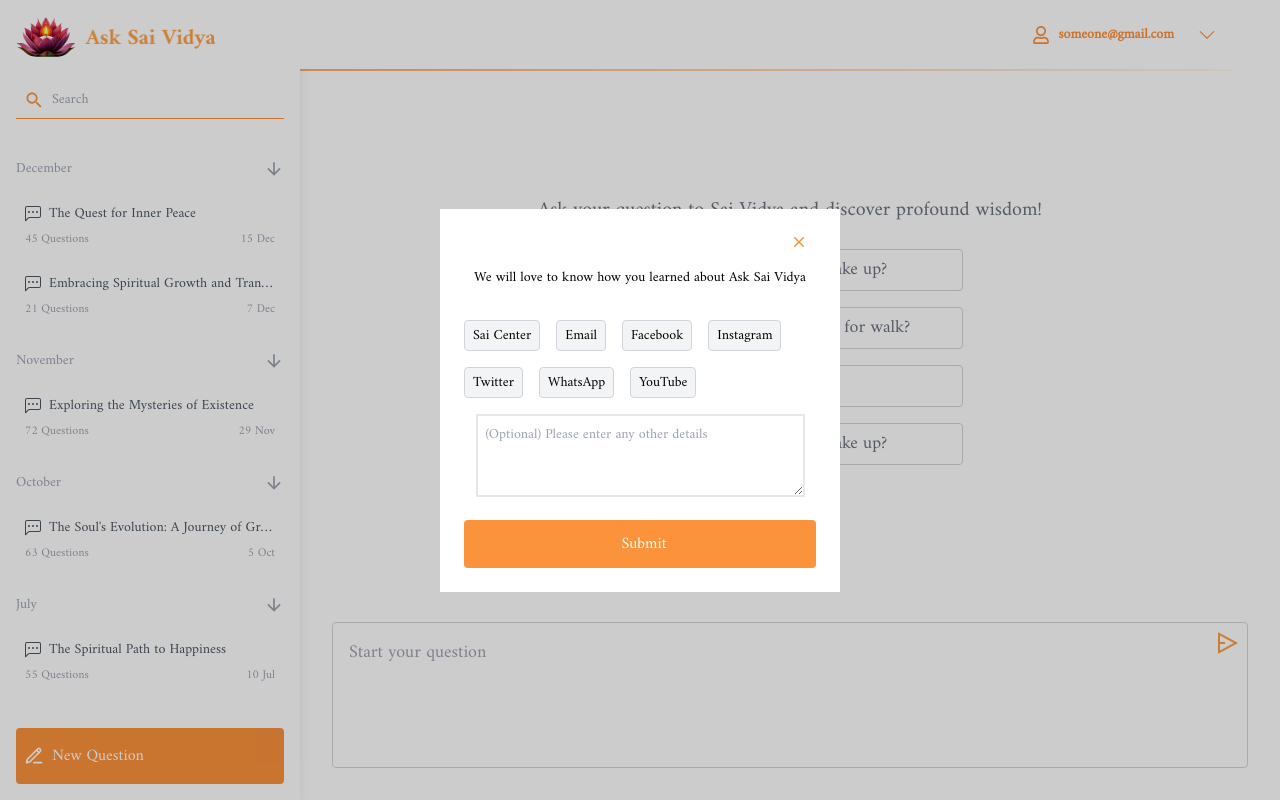
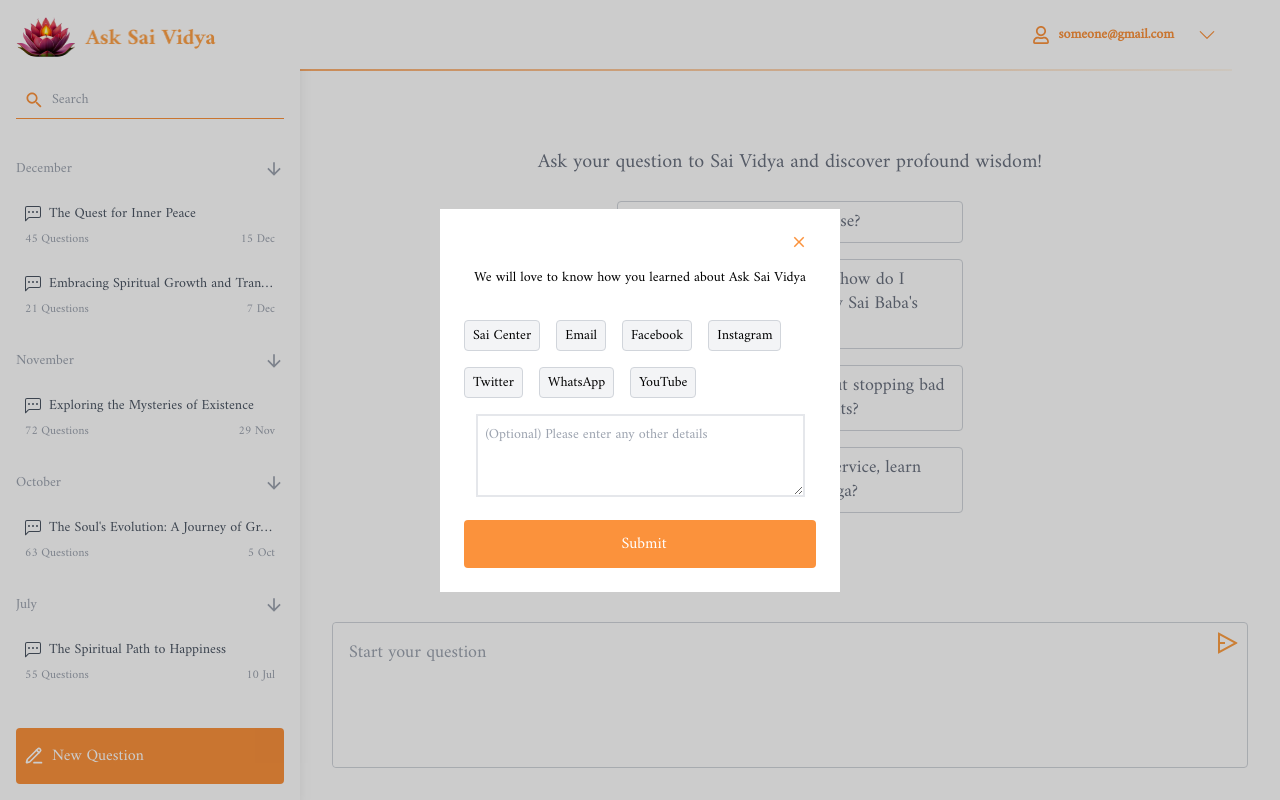
Before and after one commit to abhiramkolluri/ask-sai-vidya-frontend, a React (Create React App) app: page / in a window 1280 px wide. Built offline with nearby package versions, Linux system fonts and the light colour scheme.

Commit message:
New sample Questions

```diff
--- a/src/components/sample/SampleQuestions.jsx
+++ b/src/components/sample/SampleQuestions.jsx
@@ -4,16 +4,16 @@ export default function SampleQuestions() {
   return (
     <div className="w-full flex flex-wrap gap-4 text-gray-500 text-lg leading-6 cursor-pointer justify-center items-center">
       <div className="border rounded border-gray-300 hover:border-orange-500 hover:bg-orange-100 flex items-center px-4 py-2 w-[346px] transition-all ease-linear">
-        When is the good time to wake up?
+        How do you find life’s purpose?
       </div>
       <div className="border rounded border-gray-300 hover:border-orange-500 hover:bg-orange-100 flex items-center px-4 py-2 w-[346px] transition-all ease-linear">
-        When is the good time to go for walk?
+        In this ever changing world, how do I encourage my child to follow Sai Baba's values?
       </div>
       <div className="border rounded border-gray-300 hover:border-orange-500 hover:bg-orange-100 flex items-center px-4 py-2 w-[346px] transition-all ease-linear">
-        What is the defination?
+        What does Sai Baba say about stopping bad habits and learning new habits?
       </div>
       <div className="border rounded border-gray-300 hover:border-orange-500 hover:bg-orange-100 flex items-center px-4 py-2 w-[346px] transition-all ease-linear">
-        When is the good time to wake up?
+        How do I sing Bhajans, do service, learn prayers, meditate, and do yoga?
       </div>
     </div>
   );
```
